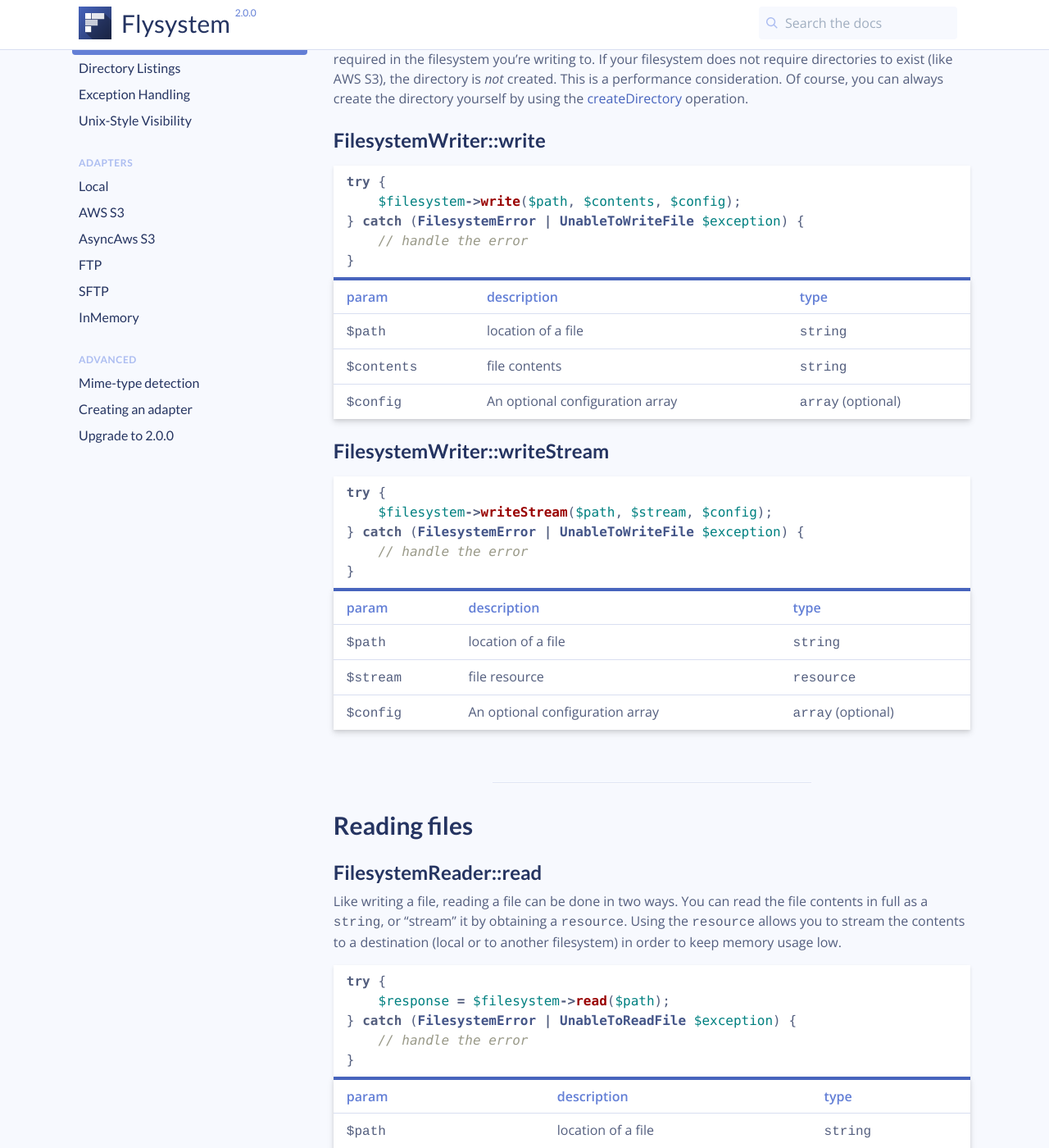
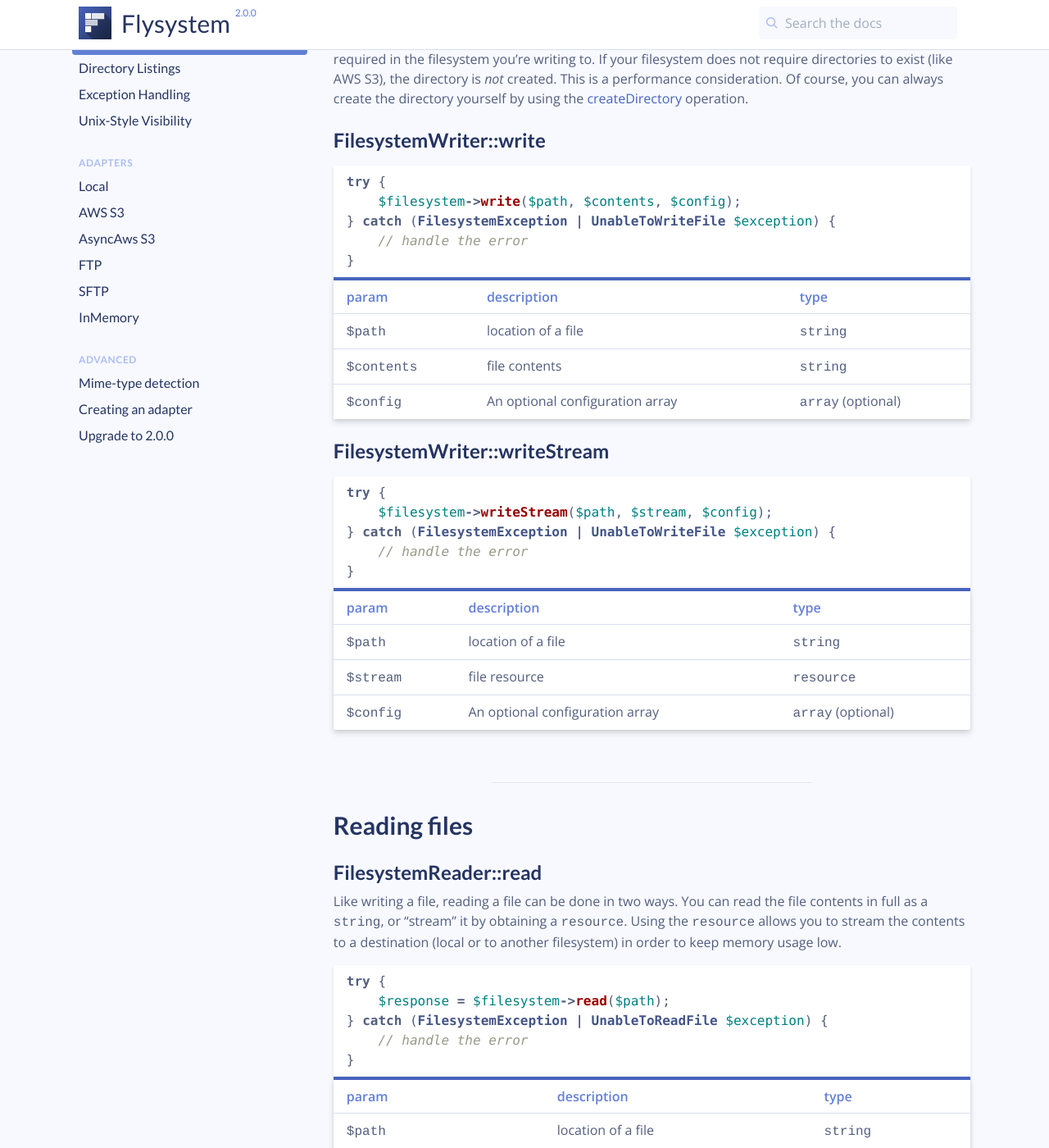
Before and after one commit to thephpleague/flysystem, a Jekyll site: the page built from v2/usage/filesystem-api.md, in a window 1280 px wide and 1400 px high, scrolled down 421 px. Shown: the whole window at 82% size. Built offline with Jekyll 4.4.1, drawn with Linux system fonts in a browser that asks for light colours; comment, search, counter and statistics services are not loaded; some of the changed text lies outside the part shown.

Commit message:
Corrected FilesystemError references

````diff
--- a/v2/usage/filesystem-api.md
+++ b/v2/usage/filesystem-api.md
@@ -32,7 +32,7 @@ operation.
 ```php
 try {
     $filesystem->write($path, $contents, $config);
-} catch (FilesystemError | UnableToWriteFile $exception) {
+} catch (FilesystemException | UnableToWriteFile $exception) {
     // handle the error
 }
 ```
@@ -48,7 +48,7 @@ param         | description                                   | type
 ```php
 try {
     $filesystem->writeStream($path, $stream, $config);
-} catch (FilesystemError | UnableToWriteFile $exception) {
+} catch (FilesystemException | UnableToWriteFile $exception) {
     // handle the error
 }
 ```
@@ -73,7 +73,7 @@ filesystem) in order to keep memory usage low.
 ```php
 try {
     $response = $filesystem->read($path);
-} catch (FilesystemError | UnableToReadFile $exception) {
+} catch (FilesystemException | UnableToReadFile $exception) {
     // handle the error
 }
 ```
@@ -88,7 +88,7 @@ param         | description                                   | type
 ```php
 try {
     $response = $filesystem->readStream($path);
-} catch (FilesystemError | UnableToReadFile $exception) {
+} catch (FilesystemException | UnableToReadFile $exception) {
     // handle the error
 }
 ```
@@ -107,7 +107,7 @@ param         | description                                   | type
 ```php
 try {
     $filesystem->delete($path);
-} catch (FilesystemError | UnableToDeleteFile $exception) {
+} catch (FilesystemException | UnableToDeleteFile $exception) {
     // handle the error
 }
 ```
@@ -121,7 +121,7 @@ param         | description                                   | type
 ```php
 try {
     $filesystem->deleteDirectory($path);
-} catch (FilesystemError | UnableToDeleteDirectory $exception) {
+} catch (FilesystemException | UnableToDeleteDirectory $exception) {
     // handle the error
 }
 ```
@@ -150,7 +150,7 @@ try {
             // handle the directory
         }
     }
-} catch (FilesystemError $exception) {
+} catch (FilesystemException $exception) {
     // handle the error
 }
 ```
@@ -170,7 +170,7 @@ param         | description                                   | type
 ```php
 try {
     $fileExists = $filesystem->fileExists($path);
-} catch (FilesystemError | UnableToRetrieveMetadata $exception) {
+} catch (FilesystemException | UnableToRetrieveMetadata $exception) {
     // handle the error
 }
 ```
@@ -185,7 +185,7 @@ param         | description                                   | type
 ```php
 try {
     $lastModified = $filesystem->lastModified($path);
-} catch (FilesystemError | UnableToRetrieveMetadata $exception) {
+} catch (FilesystemException | UnableToRetrieveMetadata $exception) {
     // handle the error
 }
 ```
@@ -200,7 +200,7 @@ param          | description                                   | type
 ```php
 try {
     $mimeType = $filesystem->mimeType($path);
-} catch (FilesystemError | UnableToRetrieveMetadata $exception) {
+} catch (FilesystemException | UnableToRetrieveMetadata $exception) {
     // handle the error
 }
 ```
@@ -216,7 +216,7 @@ param          | description                                   | type
 ```php
 try {
     $fileSize = $filesystem->fileSize($path);
-} catch (FilesystemError | UnableToRetrieveMetadata $exception) {
+} catch (FilesystemException | UnableToRetrieveMetadata $exception) {
     // handle the error
 }
 ```
@@ -231,7 +231,7 @@ param          | description                                   | type
 ```php
 try {
     $visibility = $filesystem->visibility($path);
-} catch (FilesystemError | UnableToRetrieveMetadata $exception) {
+} catch (FilesystemException | UnableToRetrieveMetadata $exception) {
     // handle the error
 }
 ```
@@ -250,7 +250,7 @@ param          | description                                   | type
 ```php
 try {
     $filesystem->setVisibility($path, $visibility);
-} catch (FilesystemError | UnableToSetVisibility $exception) {
+} catch (FilesystemException | UnableToSetVisibility $exception) {
     // handle the error
 }
 ```
@@ -269,7 +269,7 @@ param          | description                                   | type
 ```php
 try {
     $filesystem->createDirectory($path, $config);
-} catch (FilesystemError | UnableToCreateDirectory $exception) {
+} catch (FilesystemException | UnableToCreateDirectory $exception) {
     // handle the error
 }
 ```
@@ -292,7 +292,7 @@ always created (if and when needed).
 ```php
 try {
     $filesystem->move($source, $destination, $config);
-} catch (FilesystemError | UnableToMoveFile $exception) {
+} catch (FilesystemException | UnableToMoveFile $exception) {
     // handle the error
 }
 ```
@@ -310,7 +310,7 @@ param          | description                                   | type
 ```php
 try {
     $filesystem->copy($source, $destination, $config);
-} catch (FilesystemError | UnableToCopyFile $exception) {
+} catch (FilesystemException | UnableToCopyFile $exception) {
     // handle the error
 }
 ```
````
Also changed, not shown: v2/whats-is-new.md (+1 -1 lines).
